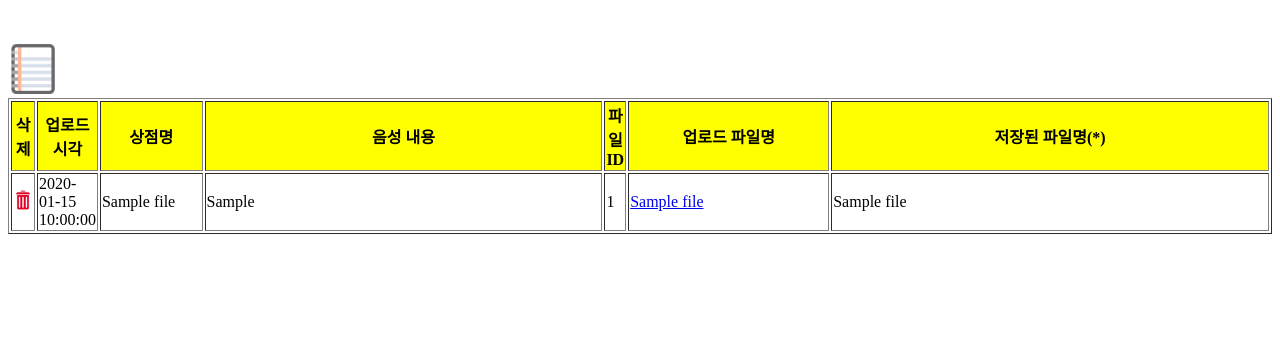
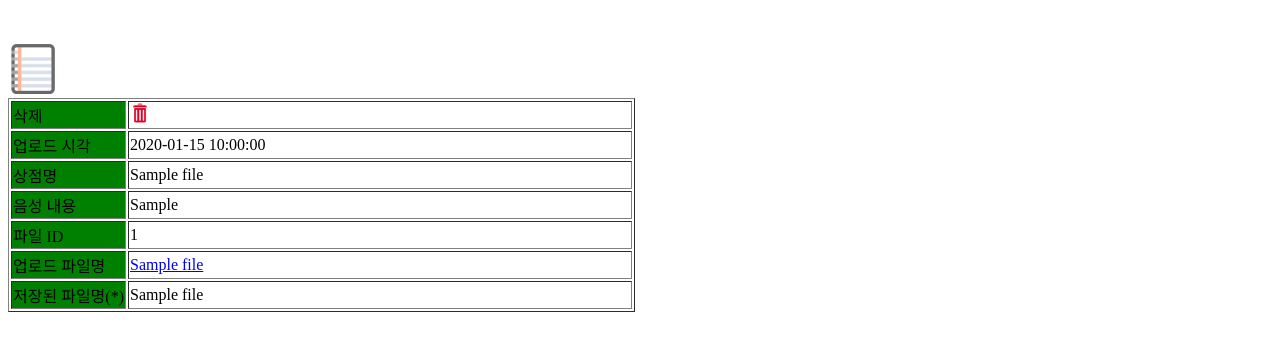
Before and after one commit to lsy0314/sintoburi, a PHP site: page /audio_file_view.php?file_id=1 in a window 1280 px wide. Shown: the top 351 px of the page. Run offline with PHP 8.4, Linux system fonts and the light colour scheme; tables that the repository leaves empty or names only in its code hold one stand-in row (values such as "Sample post").

Commit message:
Updated file list and view
I updated file list and view for users.

Signed-off-by: HyunJun Lim <hjoon0510@gmail.com>

```diff
--- a/webapp/audio_file_list.php
+++ b/webapp/audio_file_list.php
@@ -98,6 +98,7 @@ require ("./menu.php");
 <table border="1">
 <tr bgcolor=yellow>
 	<th width=20>삭제</th>
+	<th width=20>상세</th>
 <!--	<th>업로드 시각</th> //-->
 	<th width=80>상점명</th>
 	<th width=400>음성 내용</th>
@@ -127,6 +128,8 @@ while($row = mysqli_fetch_assoc($result)) {
 <tr>
   <td><a href=audio_file_remove.php?file_id=<?= $row['file_id'] ?>&name_orig=<?= $row['name_orig'] ?>&name_save=<?= $row['name_save'] ?>>
        <img src=./images/remove.png border=0 height=20 width=20 onclick="return confirm('이 파일을 정말로 삭제하시겠습니까?')"></img>
+  </td>
+  <td><a href=audio_file_view.php?file_id=<?= $row['file_id'] ?>><img src=./images/view.png border=0 hegith=20 width=20></img>
   </td>
 <!--  <td><?=$row['reg_time'] ?></td> //-->
   <td width=100 style="table-layout:fixed; word-break:break-all;"><?=$row['store_name'] ?></td>
--- a/webapp/audio_file_view.php
+++ b/webapp/audio_file_view.php
@@ -19,16 +19,6 @@ $file_id  = $_REQUEST['file_id'];
 &nbsp;&nbsp;&nbsp;&nbsp;
 <br>
 
-<table border="1">
-<tr bgcolor=yellow>
-	<th width=20>삭제</th>
-	<th>업로드 시각</th>
-	<th width=80>상점명</th>
-	<th width=400>음성 내용</th>
-	<th>파일 ID</th>
-	<th>업로드 파일명</th>
-	<th width=440>저장된 파일명(*)</th>
-</tr>
 <?php
 // Author: Hyunjoon Lim, Suyeon Lim
 // Title: a detail view of file id
@@ -48,18 +38,39 @@ while($row = mysqli_fetch_assoc($result)) {
 // https://stackoverflow.com/questions/9334636/how-to-create-a-dialog-with-yes-and-no-options
 ?>
 
+<table border="1">
 <tr>
+  <td bgcolor=green>삭제</td>
   <td><a href=audio_file_remove.php?file_id=<?= $row['file_id'] ?>&name_orig=<?= $row['name_orig'] ?>&name_save=<?= $row['name_save'] ?>>
        <img src=./images/remove.png border=0 height=20 width=20 onclick="return confirm('이 파일을 정말로 삭제하시겠습니까?')"></img>
+      </a>
   </td>
+</tr>
+<tr>
+  <td bgcolor=green>업로드 시각</td>
   <td><?=$row['reg_time'] ?>
+</tr>
+<tr>
+  <td bgcolor=green>상점명</td>
   <td width=100 style="table-layout:fixed; word-break:break-all;"><?=$row['store_name'] ?></td>
+</tr>
+<tr>
+  <td bgcolor=green>음성 내용</td>
   <td width=350 style="table-layout:fixed; word-break:break-all;"><?=$row['audio_msg'] ?></td>
+</tr>
+<tr>
+  <td bgcolor=green>파일 ID</td>
   <td><?= $row['file_id'] ?></td>
-  <td width=200 style="table-layout:fixed; word-break:break-all;"><a href="audio_download.php?file_id=<?= $row['file_id'] ?>" target="_blank"><?= $row['name_orig'] ?></a></td>
+</tr>
+<tr>
+  <td bgcolor=green>업로드 파일명</td>
+  <td width=500 style="table-layout:fixed; word-break:break-all;"><a href="audio_download.php?file_id=<?= $row['file_id'] ?>" target="_blank"><?= $row['name_orig'] ?></a></td>
+</tr>
+<tr>
+  <td  bgcolor=green >저장된 파일명(*)</td>
   <td><?= $row['name_save'] ?></td>
 </tr>
-
+</table>
 
 <?php
 }
@@ -67,7 +78,6 @@ mysqli_free_result($result);
 mysqli_stmt_close($stmt);
 mysqli_close($db_conn);
 ?>
-</table>
 <br>
 <br>
 
```
